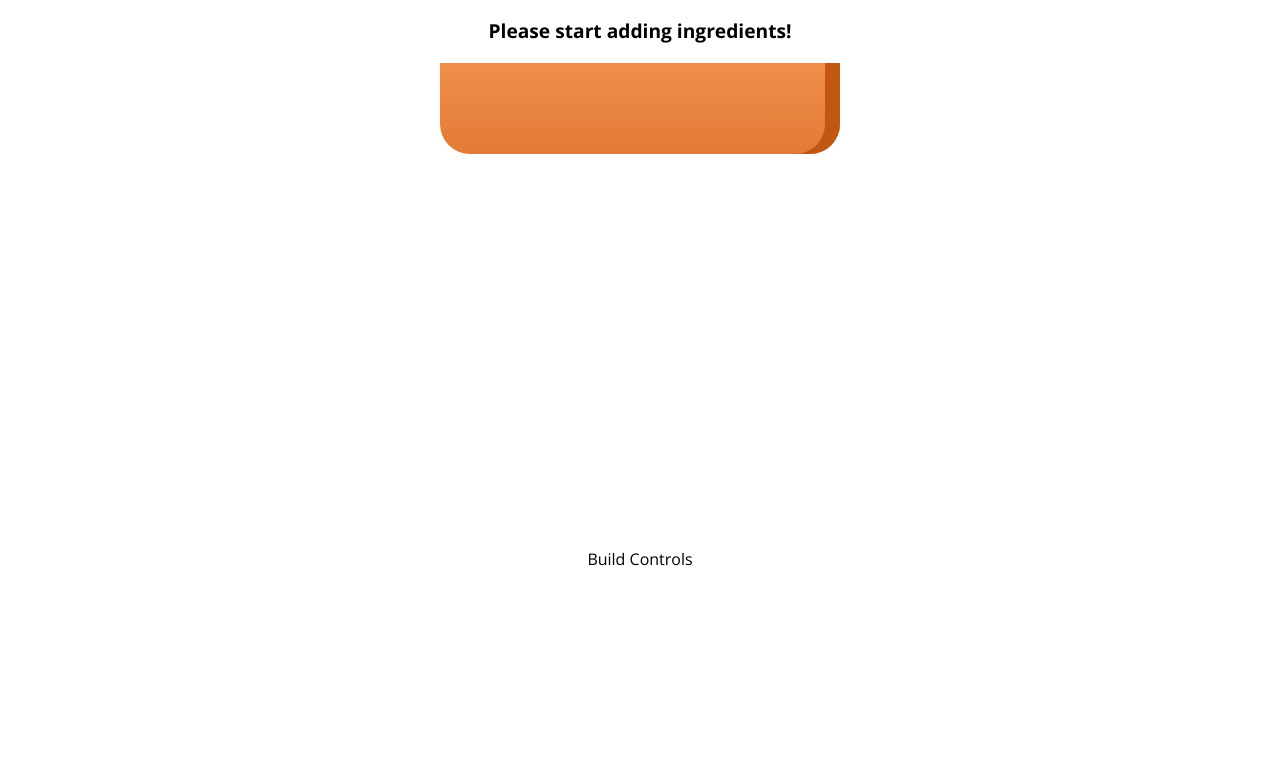
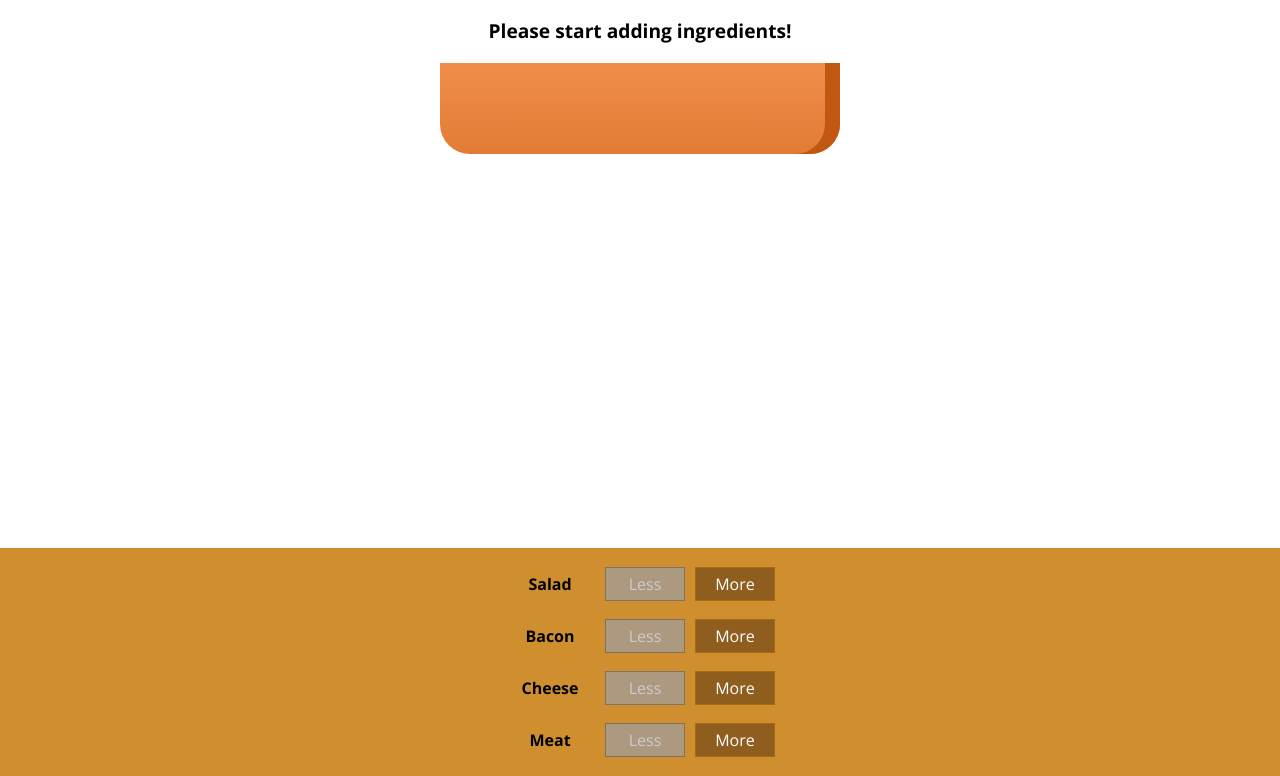
Before and after one commit to DmitryKn/app-builder-practice, a React (Create React App) app: page / in a window 1280 px wide. Shown: the part 234-1010 px from the top of the page. Before the commit the page ends 804 px from the top, so only its background shows below. Built offline with nearby package versions, Linux system fonts and the light colour scheme.

Commit message:
4 Add Control Panel

```diff
--- /dev/null
+++ b/src/components/Burger/BuildControls/BuildControl/BuildControl.css
@@ -0,0 +1,57 @@
+.BuildControl {
+    display: flex;
+    justify-content: space-between;
+    align-items: center;
+    margin: 5px 0;
+}
+
+.BuildControl button {
+    display: block;
+    font: inherit;
+    padding: 5px;
+    margin: 0 5px;
+    width: 80px;
+    border: 1px solid #AA6817;
+    cursor: pointer;
+    outline: none;
+}
+
+
+.BuildControl button:disabled {
+    background-color: #AC9980;
+    border: 1px solid #7E7365;
+    color: #ccc;
+    cursor: default;
+}
+
+.BuildControl button:hover:disabled {
+    background-color: #AC9980;
+    color: #ccc;
+    cursor: not-allowed;
+}
+
+.Label {
+    padding: 10px;
+    font-weight: bold;
+    width: 80px;
+}
+
+.BuildControl .Less {
+    background-color: #D39952;
+    color: white;
+}
+
+.BuildControl .More {
+    background-color: #8F5E1E;
+    color: white;
+}
+
+.BuildControl .Less:hover, .BuildControl .Less:active {
+    background-color: #DAA972;
+    color: white;
+}
+
+.BuildControl .More:hover,.BuildControl .More:active {
+    background-color: #99703F;
+    color: white;
+}
--- /dev/null
+++ b/src/components/Burger/BuildControls/BuildControl/BuildControl.js
@@ -0,0 +1,16 @@
+import React from 'react';
+import './BuildControl.css'
+
+const buildControl = (props) => (
+  <div className="BuildControl">
+    <div className="Label">{props.label}</div>
+    <button
+      className="Less"
+       onClick={props.removed}
+       disabled={props.disabled}>Less</button>
+    <button
+      className="More"
+      onClick={props.added}>More</button>
+  </div>
+);
+export default buildControl;
--- /dev/null
+++ b/src/components/Burger/BuildControls/BuildControls.css
@@ -0,0 +1,10 @@
+.BuildControls {
+width: 100%;
+background-color: #cf8f2e;
+display: flex;
+flex-flow: column;
+align-items: center;
+box-shadow: 0 2px 1px #ccc;
+margin: auto;
+padding: 10px 0;
+}
--- /dev/null
+++ b/src/components/Burger/BuildControls/BuildControls.js
@@ -0,0 +1,25 @@
+import React from 'react';
+import './BuildControls.css';
+import BuildControl from './BuildControl/BuildControl';
+
+const controls = [
+    {label: 'Salad', type: 'salad'},
+    {label: 'Bacon', type: 'bacon'},
+    {label: 'Cheese', type: 'cheese'},
+    {label: 'Meat', type: 'meat'}
+]
+
+const buildControls = (props) => (
+  <div className="BuildControls">
+    {controls.map(ctrl => (
+      <BuildControl
+        key={ctrl.label}
+        label={ctrl.label}
+        added={() => props.ingredientAdded(ctrl.type)}
+        removed={() => props.ingredientRemoved(ctrl.type)}
+        disabled={props.disabled[ctrl.type]} />
+    ))}
+  </div>
+);
+
+export default buildControls;
--- a/src/containers/BurgerBuilder/BurgerBuilder.js
+++ b/src/containers/BurgerBuilder/BurgerBuilder.js
@@ -1,6 +1,14 @@
 import React, {Component} from 'react';
 import Aux from '../../hoc/ReactAux';
 import Burger from '../../components/Burger/Burger';
+import BuildControls from '../../components/Burger/BuildControls/BuildControls'
+
+const INGREDIENT_PRICES = {
+  salad: 0.5,
+  cheese: 0.4,
+  meat: 1.3,
+  bacon: 0.7
+}
 
 class BurgerBuilder extends Component {
   state = {
@@ -9,16 +17,54 @@
       bacon: 0,
       cheese: 0,
       meat: 0
+    },
+    totalPrice: 4
+  }
+  addIngredientHandler = (type) => {
+    const oldCount = this.state.ingredients[type];
+    const updatedCount = oldCount + 1;
+    const updatedIngredients = {
+      ...this.state.ingredients
+    };
+    updatedIngredients[type] = updatedCount;
+    const priceAddition = INGREDIENT_PRICES[type];
+    const oldPrice = this.state.totalPrice;
+    const newPrice = oldPrice + priceAddition;
+    this.setState({totalPrice: newPrice, ingredients: updatedIngredients});
+  }
+
+  removeIngredientHandler = (type) => {
+    const oldCount = this.state.ingredients[type];
+    if (oldCount <= 0) { //if count less then 0
+      return;
     }
+    const updatedCount = oldCount - 1;
+    const updatedIngredients = {
+      ...this.state.ingredients
+    };
+    updatedIngredients[type] = updatedCount;
+    const priceDedaction = INGREDIENT_PRICES[type];
+    const oldPrice = this.state.totalPrice;
+    const newPrice = oldPrice - priceDedaction;
+    this.setState({totalPrice: newPrice, ingredients: updatedIngredients});
   }
 
   render() {
+    const disabledInfo = {
+      ...this.state.ingredients
+    };
+    for (let key in disabledInfo) {
+      disabledInfo[key] = disabledInfo[key] <= 0
+    }
+
     return (
-      <Aux>
-         <Burger ingredients={this.state.ingredients}/>
-         <div>Build Controls</div>
-      </Aux>
-    );
+    <Aux>
+      <Burger ingredients={this.state.ingredients}/>
+      <BuildControls
+        ingredientAdded={this.addIngredientHandler}
+        ingredientRemoved={this.removeIngredientHandler}
+        disabled={disabledInfo}/>
+    </Aux>);
   }
 }
 
```
